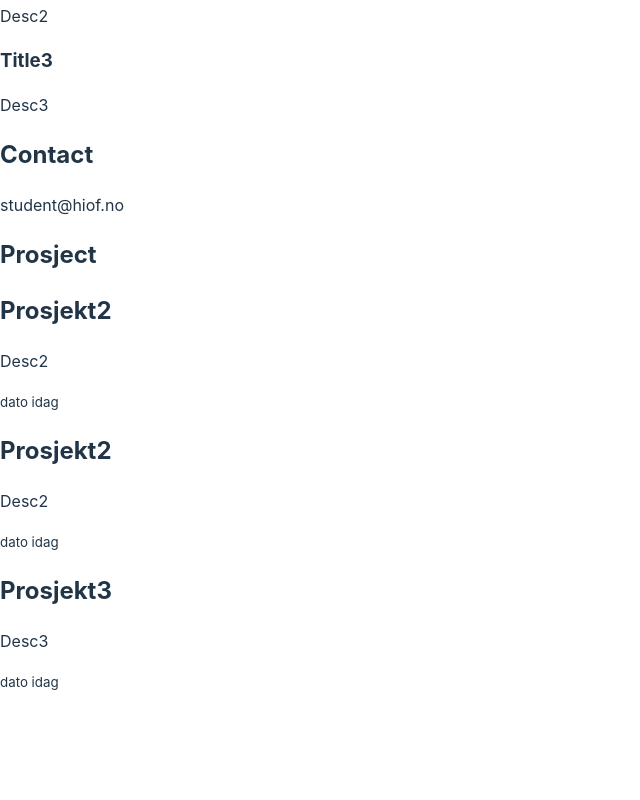
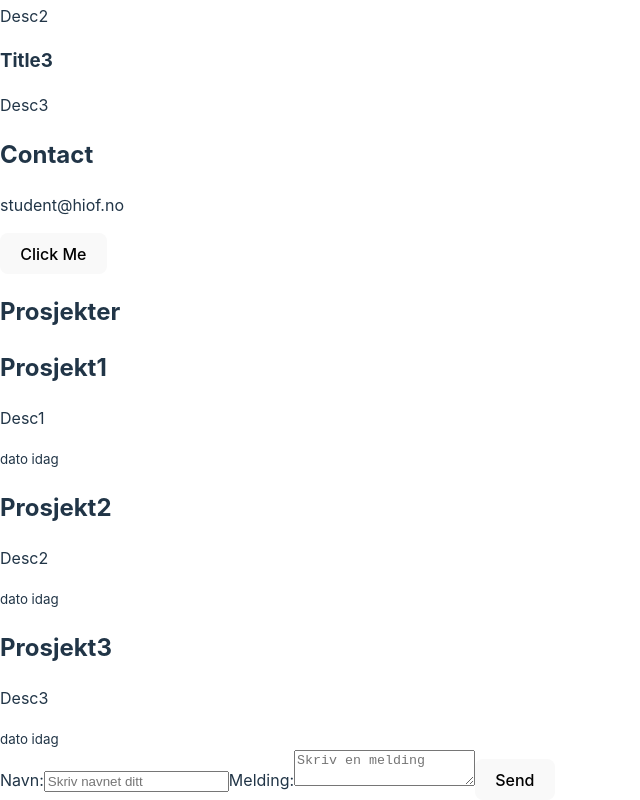
Before and after one commit to Riddy366/Webapplikasjoner_Portfolio, a React (Vite) app in the folder portfolio_V2/frontend/: page / in a window 1280 px wide. Shown: the part 453-1253 px from the top of the page, without its empty margins (0-640 px from the left). Before the commit the page ends 1146 px from the top, so only its background shows below. Built offline with nearby package versions, Linux system fonts and the light colour scheme.

Commit message:
Ryddet opp og la inn Form og validerer project og experiences
Project -> sjekke om det er noe prosjekter
Experiences -> sjekke om det er noen erfaringer
Formaterte filene og la inn Form.tsx for skjema

```diff
--- a/portfolio_V2/frontend/src/App.tsx
+++ b/portfolio_V2/frontend/src/App.tsx
@@ -2,6 +2,7 @@ import Header from "./components/Header";
 import Contact from "./components/Contact";
 import Experiences from "./components/Experiences";
 import Projects from "./components/Projects";
+import Form from "./components/Form";
 
 function App() {
   // const student = 'Halgeir Geirson'
@@ -17,6 +18,7 @@ function App() {
       <Experiences />
       <Contact email="student@hiof.no" />
       <Projects />
+      <Form />
     </>
   );
 }
--- a/portfolio_V2/frontend/src/components/Contact.tsx
+++ b/portfolio_V2/frontend/src/components/Contact.tsx
@@ -3,10 +3,29 @@ type contactProps = {
 };
 
 export default function Contact({ email = "email@domene.com" }: contactProps) {
+  const contactInfo = [
+    {
+      name: "Navn",
+      degree: "Utdanning",
+    },
+  ];
+
   return (
     <>
       <h2>Contact</h2>
       <p>{email}</p>
+      {contactInfo.map((contact, index) => (
+        <button
+          key={index}
+          onClick={() =>
+            alert(
+              `Email: ${email}\nNavn: ${contact.name} \nUtdanning: ${contact.degree}`
+            )
+          }
+        >
+          Click Me
+        </button>
+      ))}
     </>
   );
 }
--- a/portfolio_V2/frontend/src/components/Experience.tsx
+++ b/portfolio_V2/frontend/src/components/Experience.tsx
@@ -1,13 +1,9 @@
 type ExperienceProps = {
   title: string;
   description: string;
-
 };
 
-export default function Experience({
-  title,
-  description,
-}: ExperienceProps) {
+export default function Experience({ title, description }: ExperienceProps) {
   return (
     <div>
       <h3>{title}</h3>
--- a/portfolio_V2/frontend/src/components/Experiences.tsx
+++ b/portfolio_V2/frontend/src/components/Experiences.tsx
@@ -1,27 +1,35 @@
 import Experience from "./Experience";
 
 export default function Experiences() {
-
   const experiences = [
     {
       title: "Title1",
-      description: "Desc1"
+      description: "Desc1",
     },
     {
       title: "Title2",
-      description: "Desc2"
+      description: "Desc2",
     },
     {
       title: "Title3",
-      description: "Desc3"
+      description: "Desc3",
     },
-  ]
+  ];
+
   return (
     <>
       <h2>Experiences</h2>
-      {experiences.map((experiences, index) => (
-        <Experience key={index} title={experiences.title} description={experiences.description} />
-      ))}
+      {experiences.length === 0 ? (
+        <p>Ingen erfaringer</p>
+      ) : (
+        experiences.map((experience, index) => (
+          <Experience
+            key={index}
+            title={experience.title}
+            description={experience.description}
+          />
+        ))
+      )}
     </>
   );
 }
--- /dev/null
+++ b/portfolio_V2/frontend/src/components/Form.tsx
@@ -0,0 +1,53 @@
+import { useState } from "react";
+
+export default function ContactForm() {
+  const [name, setName] = useState("");
+  const [message, setMessage] = useState("");
+  const [submittedData, setSubmittedData] = useState<{
+    name: string;
+    message: string;
+  } | null>(null);
+
+  const handleSubmit = (e: React.FormEvent) => {
+    e.preventDefault();
+    if (!name || !message) {
+      alert("Begge feltene må fylles ut.");
+      return;
+    }
+    setSubmittedData({ name, message });
+    setName("");
+    setMessage("");
+  };
+
+  return (
+    <div>
+      <form onSubmit={handleSubmit} className="contact-form">
+        <label htmlFor="name">Navn:</label>
+        <input
+          type="text"
+          id="name"
+          placeholder="Skriv navnet ditt"
+          value={name}
+          onChange={(e) => setName(e.target.value)}
+        />
+
+        <label htmlFor="message">Melding:</label>
+        <textarea
+          id="message"
+          placeholder="Skriv en melding"
+          value={message}
+          onChange={(e) => setMessage(e.target.value)}
+        />
+
+        <button type="submit">Send</button>
+      </form>
+
+      {submittedData && (
+        <div>
+          <h3>Innsendt Data:</h3>
+          <pre>{JSON.stringify(submittedData, null, 2)}</pre>
+        </div>
+      )}
+    </div>
+  );
+}
--- a/portfolio_V2/frontend/src/components/Projects.tsx
+++ b/portfolio_V2/frontend/src/components/Projects.tsx
@@ -3,27 +3,37 @@ import Project from "./Project";
 export default function Projects() {
   const projects = [
     {
-            title: "Prosjekt2",
-            description: "Desc2",
-            createdAt: "dato idag"
+      title: "Prosjekt1",
+      description: "Desc1",
+      createdAt: "dato idag",
     },
     {
       title: "Prosjekt2",
       description: "Desc2",
-            createdAt: "dato idag"
+      createdAt: "dato idag",
     },
     {
       title: "Prosjekt3",
       description: "Desc3",
-            createdAt: "dato idag"
-        }
-    ]
+      createdAt: "dato idag",
+    },
+  ];
+
   return (
     <>
-      <h2>Prosject</h2>
-      {projects.map((projects, index) => (
-      <Project key={index} title={projects.title} description={projects.description} createdAt={projects.createdAt}/>
-    ))}
+      <h2>Prosjekter</h2>
+      {projects.length === 0 ? (
+        <p>Ingen prosjekter</p>
+      ) : (
+        projects.map((project, index) => (
+          <Project
+            key={index}
+            title={project.title}
+            description={project.description}
+            createdAt={project.createdAt}
+          />
+        ))
+      )}
     </>
   );
 }
```
Also changed, not shown: 1 other file (tests, documents, lock files or other folders). Lines whose indentation alone changed are shown as unchanged.
